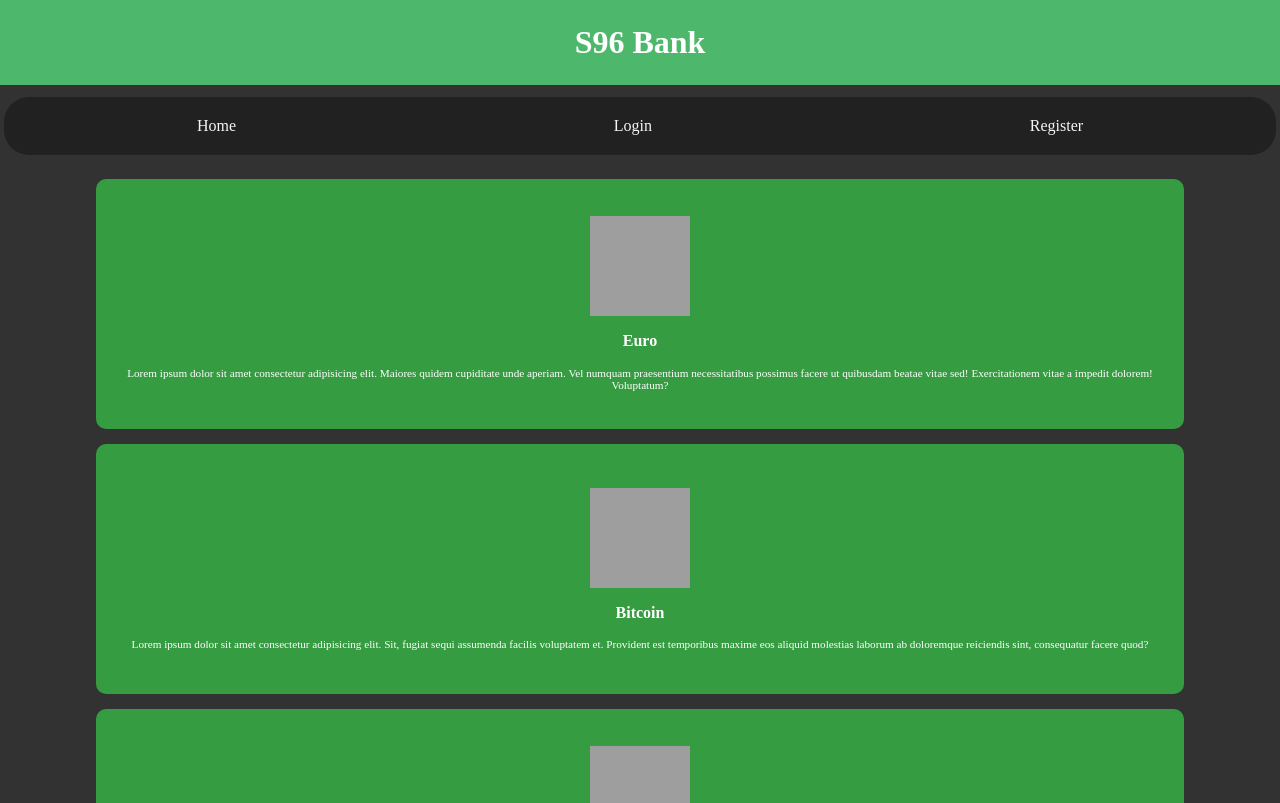
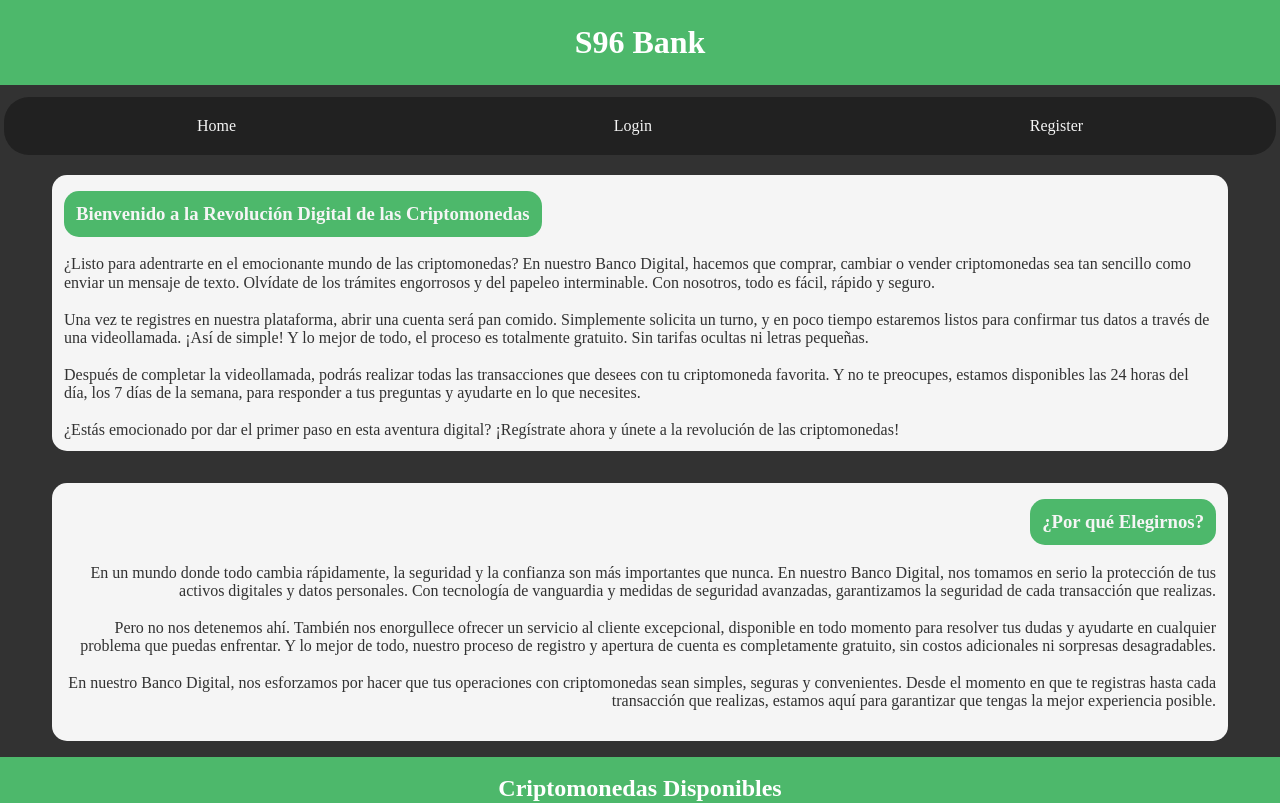
Before and after one commit to FLORES-SimonG/S96CryptoBank, a React (Vite) app in the folder front/react-intro/: page /home in a window 1280 px wide. Shown: the top 803 px of the page. Built offline with nearby package versions, Linux system fonts and the light colour scheme; grey boxes are pictures that could not be loaded.

Commit message:
Agregue estilos y tarjetas en Home.

```diff
--- a/front/react-intro/src/view/Home/Home.jsx
+++ b/front/react-intro/src/view/Home/Home.jsx
@@ -1,14 +1,47 @@
 import Navbar from "../../components/Navbar/Navbar.jsx";
 import Tarjetas from "../../components/Tarjetas/Tarjetas.jsx";
-import "./HomeStyle.module.css";
+import styles from "./HomeStyle.module.css";
 
-const Home=()=>{
-    return(
+const Home = () => {
+    return (
         <>
-        <Navbar/>
-        <Tarjetas/>
+            <Navbar />
+            <div className={styles.cardInformation}>
+                <p className={`${styles.texto}`}>
+                    <h3>Bienvenido a la Revolución Digital de las Criptomonedas</h3>
+                    <br></br>
+                    ¿Listo para adentrarte en el emocionante mundo de las criptomonedas? En nuestro Banco Digital, hacemos que comprar, cambiar o vender criptomonedas sea tan sencillo como enviar un mensaje de texto. Olvídate de los trámites engorrosos y del papeleo interminable. Con nosotros, todo es fácil, rápido y seguro.
+                    <br></br>
+                    <br></br>
+                    Una vez te registres en nuestra plataforma, abrir una cuenta será pan comido. Simplemente solicita un turno, y en poco tiempo estaremos listos para confirmar tus datos a través de una videollamada. ¡Así de simple! Y lo mejor de todo, el proceso es totalmente gratuito. Sin tarifas ocultas ni letras pequeñas.
+                    <br></br>
+                    <br></br>
+                    Después de completar la videollamada, podrás realizar todas las transacciones que desees con tu criptomoneda favorita. Y no te preocupes, estamos disponibles las 24 horas del día, los 7 días de la semana, para responder a tus preguntas y ayudarte en lo que necesites.
+                    <br></br>
+                    <br></br>
+                    ¿Estás emocionado por dar el primer paso en esta aventura digital? ¡Regístrate ahora y únete a la revolución de las criptomonedas!
+                </p>
+            </div>
+            <div className={styles.cardInformation}>
+                <p className={`${styles.texto} ${styles.textoSecundario}`}>
+                    <h3>¿Por qué Elegirnos?</h3>
+                    <br></br>
+                    En un mundo donde todo cambia rápidamente, la seguridad y la confianza son más importantes que nunca. En nuestro Banco Digital, nos tomamos en serio la protección de tus activos digitales y datos personales. Con tecnología de vanguardia y medidas de seguridad avanzadas, garantizamos la seguridad de cada transacción que realizas.
+                    <br></br>
+                    <br></br>
+                    Pero no nos detenemos ahí. También nos enorgullece ofrecer un servicio al cliente excepcional, disponible en todo momento para resolver tus dudas y ayudarte en cualquier problema que puedas enfrentar. Y lo mejor de todo, nuestro proceso de registro y apertura de cuenta es completamente gratuito, sin costos adicionales ni sorpresas desagradables.
+                    <br></br>
+                    <br></br>
+                    En nuestro Banco Digital, nos esforzamos por hacer que tus operaciones con criptomonedas sean simples, seguras y convenientes. Desde el momento en que te registras hasta cada transacción que realizas, estamos aquí para garantizar que tengas la mejor experiencia posible.
+                    <br />
+                    <br />
+
+                </p>
+            </div>
+            <h2>Criptomonedas Disponibles</h2>
+            <Tarjetas />
         </>
     )
-    }
+}
 
-    export default Home;
+export default Home;
--- a/front/react-intro/src/view/Home/HomeStyle.module.css
+++ b/front/react-intro/src/view/Home/HomeStyle.module.css
@@ -12,4 +12,56 @@ body{
         height: 1.5em;
         width: 1.5em;
     }
+
+    .cardInformation{
+        display: grid;
+        justify-content: space-around;
+        align-content: center;
+        align-items: center;
+
+
+        .texto{
+
+            width: 90vw;
+            color: #323232;
+            padding: 12px;
+            margin: 16px;
+            background-color: whitesmoke;
+            border-radius: 15px;
+            cursor: pointer;
+            h3 {
+                color: whitesmoke;
+                background-color: #4db86b;
+                padding: 12px;
+                display: inline-flex;
+                align-items: center;
+                border-radius: 15px;
+                margin-top: 4px;
+                /* margin: 0px; */
+
+            }
+        }
+
+    }
+    .cardInformation:hover{
+        .texto{
+            background-color: #4db86b;
+            transition:0.75s;
+            scale: 1.05;
+            color : whitesmoke;
+            h3{
+                background-color: #323232;
+                color: whitesmoke;
+                transition: 0.9s;
+            }
+        }
+    }
+    .cardInformation:hover > .cardInformation:not(:hover) {
+
+        transform: scale(0.95);
+        transition: 0.75s;
+    }
 }
+
+    .textoSecundario{
+        text-align: right;}
```
